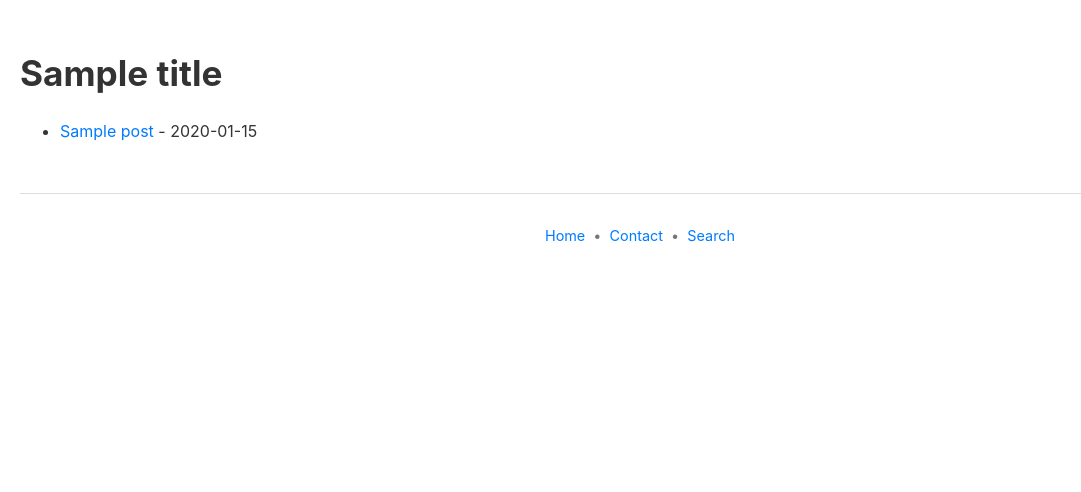
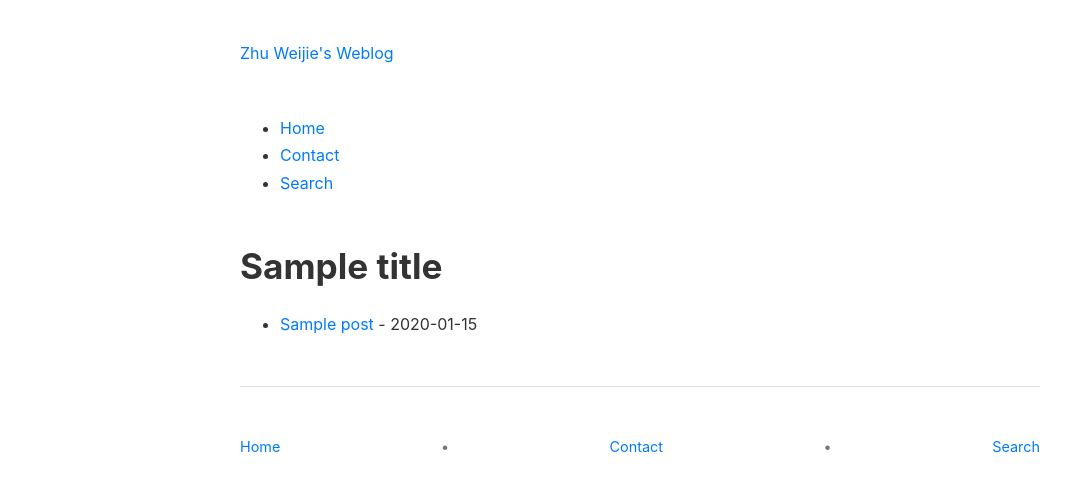
Before and after one commit to zhu-weijie/my-static-blog, a Python web app: template templates/list.html in a window 1280 px wide. Shown: the top 492 px of the page, without its empty margins (0-1081 px from the left). Run offline with Jinja, Linux system fonts and the light colour scheme; the template is opened without the code that fills it: most values are stand-ins (such as "Sample title", 1, 10 or a date in 2020).

Commit message:
Add Site Header and Navigation

```diff
--- a/templates/base.html
+++ b/templates/base.html
@@ -14,8 +14,20 @@
     <title>{% block title %}Zhu Weijie's Weblog{% endblock %}</title>
 </head>
 <body>
-    <header>
-        <!-- Maybe add a nav bar here later -->
+    <div class="container">
+
+        <!-- Site Header and Navigation -->
+        <header class="site-header">
+            <div class="site-title">
+                <a href="/">Zhu Weijie's Weblog</a>
+            </div>
+            <nav class="main-nav">
+                <ul>
+                    <li><a href="/">Home</a></li>
+                    <li><a href="/contact/">Contact</a></li>
+                    <li><a href="/search/">Search</a></li>
+                </ul>
+            </nav>
         </header>
 
         <main>
@@ -23,13 +35,14 @@
         </main>
 
         <footer>
-        <p>
+            <nav class="footer-nav">
                 <a href="/">Home</a>
                 &nbsp;&bull;&nbsp;
                 <a href="/contact/">Contact</a>
                 &nbsp;&bull;&nbsp;
                 <a href="/search/">Search</a>
-        </p>
+            </nav>
         </footer>
+    </div>
 </body>
 </html>
```
Lines whose indentation alone changed are shown as unchanged.
